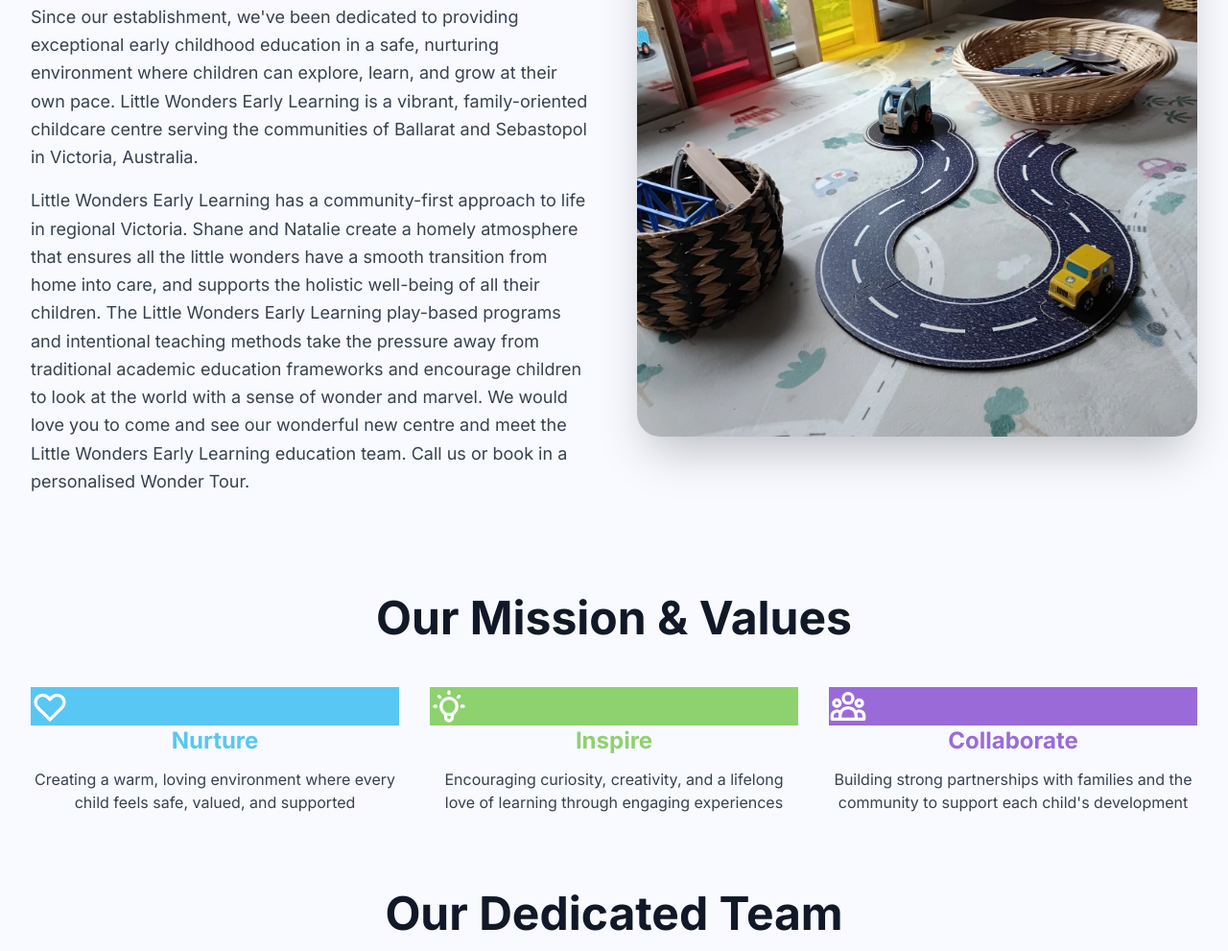
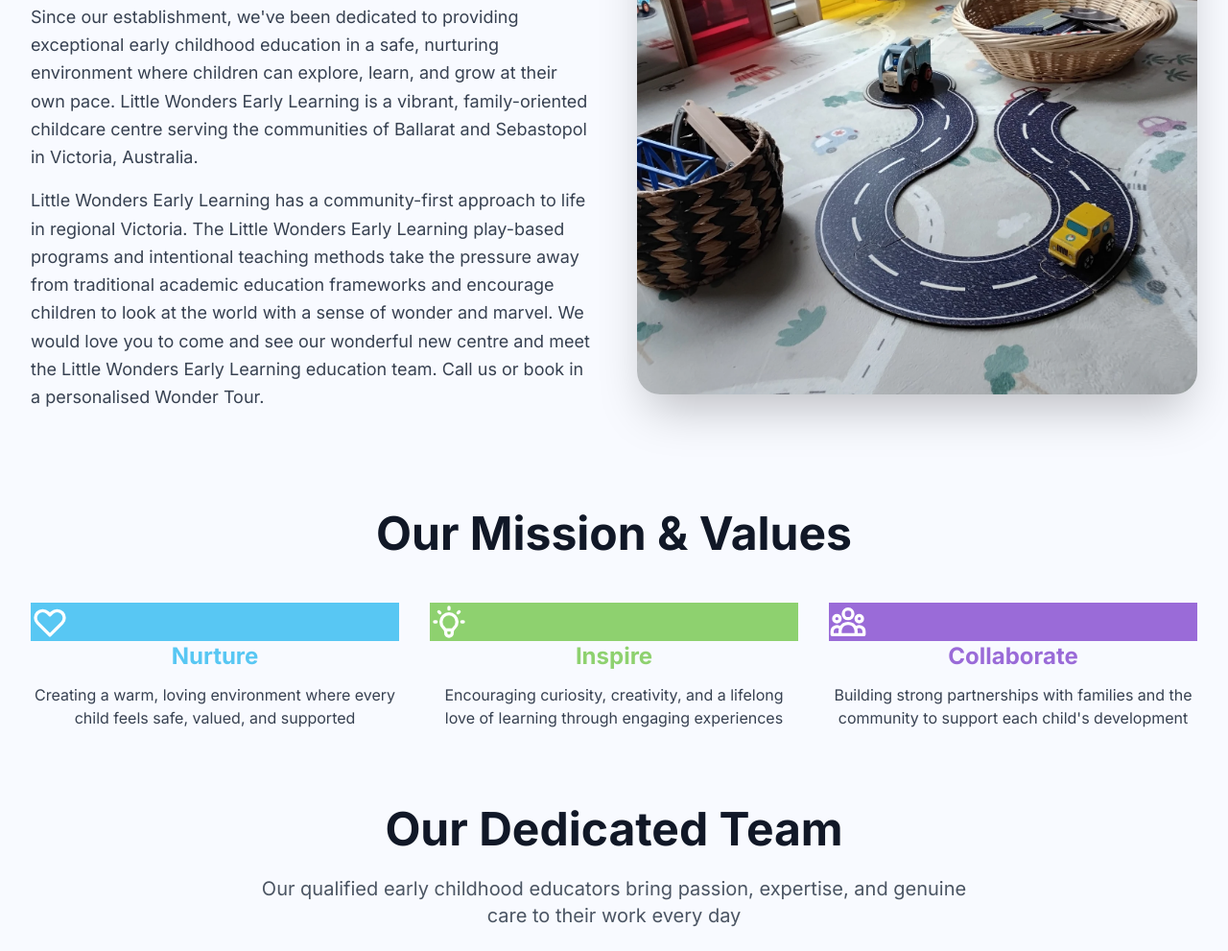
Before and after one commit to namit2405/Littlewonders, a plain HTML site: page get-to-know-us.html in a window 1280 px wide. Shown: the part 725-1716 px from the top of the page at 96% size. Drawn offline with nearby package versions, Linux system fonts and the light colour scheme.

Commit message:
Update get-to-know-us page

```diff
--- a/get-to-know-us.html
+++ b/get-to-know-us.html
@@ -621,10 +621,7 @@
                     </p>
                     <p class="text-lg text-gray-700 mb-6 leading-relaxed">
                         Little Wonders Early Learning has a community-first approach to
-              life in regional Victoria. Shane and Natalie create a homely
-              atmosphere that ensures all the little wonders have a smooth
-              transition from home into care, and supports the holistic
-              well-being of all their children. The Little Wonders Early
+              life in regional Victoria. The Little Wonders Early
               Learning play-based programs and intentional teaching methods take
               the pressure away from traditional academic education frameworks
               and encourage children to look at the world with a sense of wonder
```
